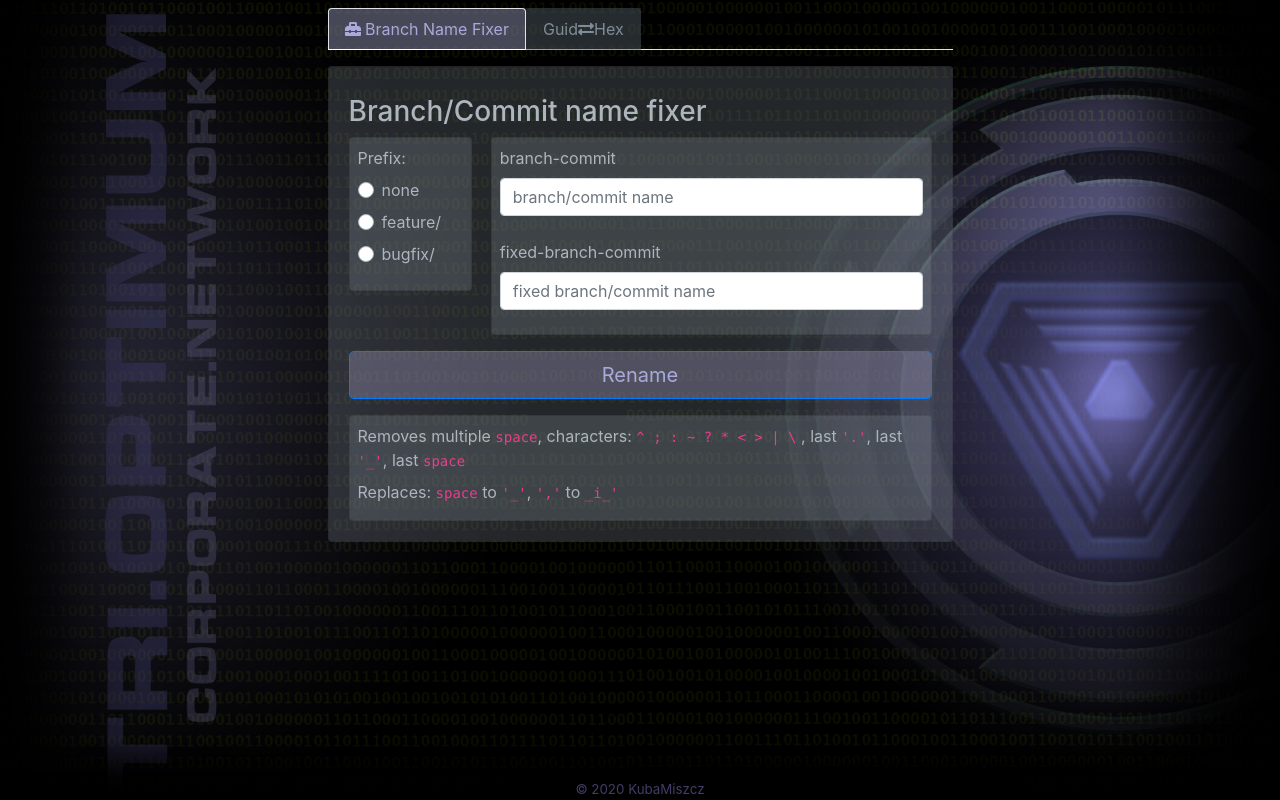
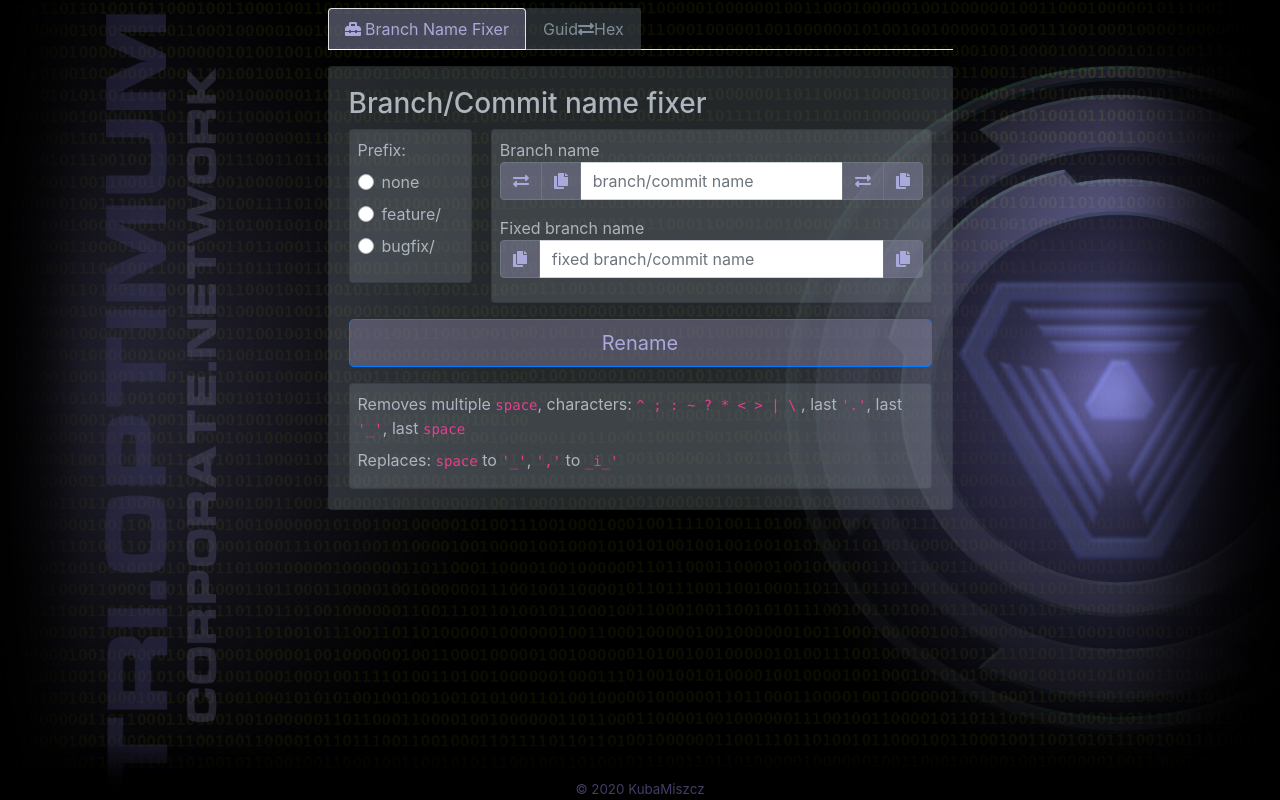
Before and after one commit to KubaMiszcz/KMDevTools, an Angular app: page / in a window 1280 px wide. Built offline with nearby package versions, Linux system fonts and the light colour scheme.

Commit message:
some small fixes

```diff
--- a/src/app/branch-name-fixer-module/branch-name-fixer/branch-name-fixer.component.html
+++ b/src/app/branch-name-fixer-module/branch-name-fixer/branch-name-fixer.component.html
@@ -2,7 +2,7 @@
   <div class="card">
     <div class="card-body">
 
-      <h3 class="mt-2">Branch/Commit name fixer</h3>
+      <h3 class="">Branch/Commit name fixer</h3>
 
       <div class="row">
 
@@ -37,15 +37,53 @@
           <div class="card">
             <div class="card-body p-2">
               <div class="form-group">
-                <label for="">branch-commit</label>
-                <input [(ngModel)]="branchName" type="text" class="form-control mb-4" name="branchname" id="branchname" aria-describedby="helpId"
-                  placeholder="branch/commit name" value="" (change)="rename()" (click)="rename()">
-                <!-- <small id="helpId" class="form-text text-muted">Help text</small> -->
+                <label for="" class="mb-0">Branch name</label>
+                <div class="input-group mb-3">
+                  <div class="input-group-prepend">
+                    <button class="btn btn-outline-secondary" type="button" id="button-addon1" (click)="rename()">
+                      <i class="fas fa-exchange-alt"></i>
+                    </button>
+                    <button class="btn btn-outline-secondary" type="button" id="button-addon1" (click)="copyInputMessageToClipboard(branchNameInput)">
+                      <i class="fas fa-copy"></i>
+                    </button>
+                  </div>
 
-                <label for="">fixed-branch-commit</label>
-                <input [(ngModel)]="fixedBranchName" type="text" class="form-control" name="fixedbranchname" id="fixedbranchname"
-                  aria-describedby="helpId" placeholder="fixed branch/commit name" value="">
-                <!-- <small id="helpId" class="form-text text-muted">Help text</small> -->
+                  <input #branchNameInput [(ngModel)]="branchName" type="text" class="form-control" name="branchname" id="branchname"
+                    aria-describedby="helpId" placeholder="branch/commit name" value="" (paste)="pasteFromClipboard($event)" (click)="rename()">
+                  <!-- <small id="helpId" class="form-text text-muted">Help text</small> -->
+
+                  <div class="input-group-append">
+                    <button class="btn btn-outline-secondary" type="button" id="button-addon1" (click)="rename()">
+                      <i class="fas fa-exchange-alt"></i>
+                    </button>
+                    <button class="btn btn-outline-secondary" type="button" id="button-addon1" (click)="copyInputMessageToClipboard(branchNameInput)">
+                      <i class="fa fa-copy    "> </i>
+                    </button>
+                  </div>
+                </div>
+
+
+
+                <label for="" class="mb-0">Fixed branch name</label>
+                <div class="input-group mb-3">
+
+                  <div class="input-group-prepend">
+                    <button class="btn btn-outline-secondary" type="button" id="button-addon1" (click)="copyInputMessageToClipboard(branchNameInput)">
+                      <i class="fas fa-copy"></i>
+                    </button>
+                  </div>
+
+                  <input [(ngModel)]="fixedBranchName" type="text" class="form-control" name="fixedbranchname" id="fixedbranchname"
+                    aria-describedby="helpId" placeholder="fixed branch/commit name" value="">
+                  <!-- <small id="helpId" class="form-text text-muted">Help text</small> -->
+
+                  <div class="input-group-append">
+                    <button class="btn btn-outline-secondary" type="button" id="button-addon1" (click)="copyInputMessageToClipboard(branchNameInput)">
+                      <i class="fa fa-copy    "> </i>
+                    </button>
+                  </div>
+                </div>
+
               </div>
             </div>
           </div>
--- a/src/app/branch-name-fixer-module/branch-name-fixer/branch-name-fixer.component.ts
+++ b/src/app/branch-name-fixer-module/branch-name-fixer/branch-name-fixer.component.ts
@@ -6,17 +6,20 @@ import { Component, OnInit } from '@angular/core';
   styleUrls: ['./branch-name-fixer.component.scss']
 })
 export class BranchNameFixerComponent implements OnInit {
-  branchName: string;
-  fixedBranchName: string;
+  branchName = '';
+  fixedBranchName = '';
   prefix = '';
 
-  constructor() { }
+  constructor() {
+
+  }
 
   ngOnInit(): void {
   }
 
   setPrefix(val: string) {
     this.prefix = val;
+    this.rename();
   }
 
   rename() {
@@ -28,4 +31,19 @@ export class BranchNameFixerComponent implements OnInit {
       .replace(/,/gi, '_i_');
   }
 
+  copyInputMessageToClipboard(inputElement) {
+    inputElement.select();
+    document.execCommand('copy');
+    inputElement.setSelectionRange(0, 0);
+  }
+
+  pasteFromClipboard(event): any {
+    let val = event.clipboardData.getData('text');
+    setTimeout(() => {
+      this.branchName = val;
+      // this.guidToHex(val);
+      // console.log('pasted guid:', val);
+    }, 10);
+  }
+
 }
```
